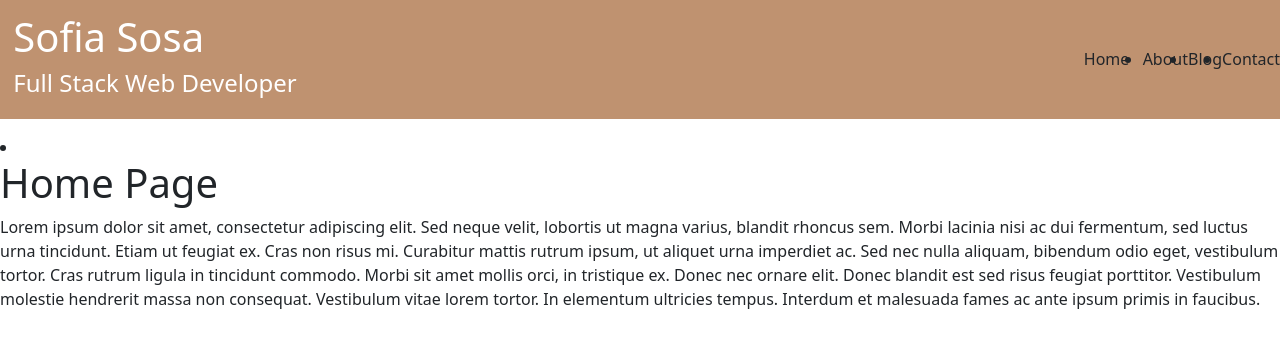
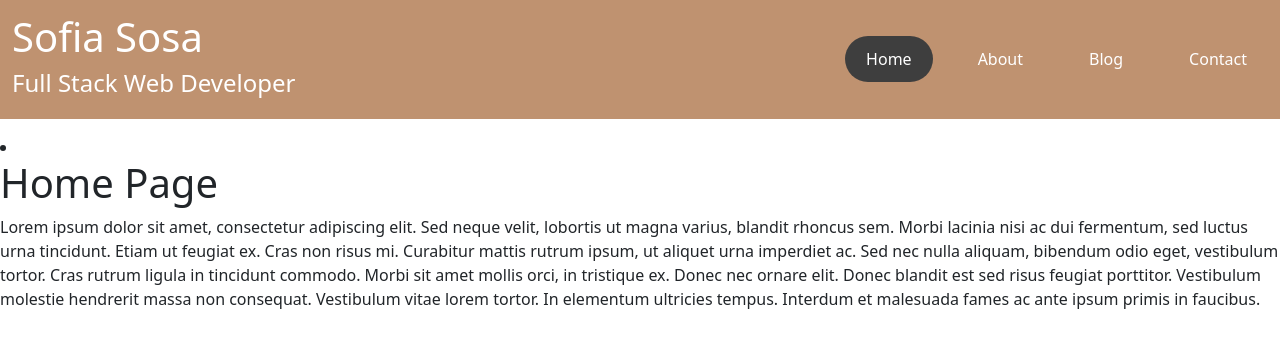
Before and after one commit to sofiasosa92/react-portfolio, a React (Create React App) app: page / in a window 1280 px wide. Shown: the top 348 px of the page. Built offline with nearby package versions, Linux system fonts and the light colour scheme.

Commit message:
added final styling to navbar

```diff
--- a/src/components/NavTabs.js
+++ b/src/components/NavTabs.js
@@ -1,49 +1,49 @@
 import React from 'react';
-
 
 function NavTabs({ currentPage, handlePageChange }) {
   return (
-
-<ul style={{backgroundColor: '#BF9270'}} className="navbar navbar-expand-lg navbar-dark">
-    <li class="container">
-   <a class="navbar-brand" href="/">
-    <h1>Sofia Sosa </h1>
-    <header><h4>Full Stack Web Developer</h4></header>
-  </a>
+    <ul style={{ backgroundColor: '#BF9270' }} className="navbar navbar-expand-lg navbar-dark">
+      <li class="container">
+        <a class="navbar-brand" href="/">
+          <h1>Sofia Sosa </h1>
+          <header><h4>Full Stack Web Developer</h4></header>
+        </a>
         <a
           href="#home"
           onClick={() => handlePageChange('Home')}
-
-          className={currentPage === 'Home' ? 'nav-link active' : 'nav-link'}>
+          className={currentPage === 'Home' ? "btn btn-no-outline btn-md btn-hover-color" : 'nav-link'}
+          style={{ borderRadius: '90px', backgroundColor: currentPage === 'Home' ? '#3e3e3e' : 'transparent', color: 'white', padding: '10px 20px' }}
+        >
           Home
         </a>
+
       </li>
-      <li className="nav-item">
+      <li type="button" class="btn btn-no-outline btn-hover-color  btn-md">
         <a
           href="#about"
           onClick={() => handlePageChange('About')}
-
-          className={currentPage === 'About' ? 'nav-link active' : 'nav-link'}
+          className={currentPage === 'About' ? "btn btn-no-outline btn-md btn-hover-color" : 'nav-link'}
+          style={{ borderRadius: '90px', backgroundColor: currentPage === 'About' ? '#3e3e3e' : 'transparent', color: 'white', padding: '10px 20px' }}
         >
           About
         </a>
       </li>
-      <li className="nav-item">
+      <li type="button" class="btn btn-no-outline btn-hover-color  btn-md">
         <a
           href="#blog"
           onClick={() => handlePageChange('Blog')}
-
-          className={currentPage === 'Blog' ? 'nav-link active' : 'nav-link'}
+          className={currentPage === 'Blog' ? "btn btn-no-outline btn-md btn-hover-color" : 'nav-link'}
+          style={{ borderRadius: '90px', backgroundColor: currentPage === 'Blog' ? '#3e3e3e' : 'transparent', color: 'white', padding: '10px 20px' }}
         >
           Blog
         </a>
       </li>
-      <li className="nav-item">
+      <li type="button" class="btn btn-no-outline btn-hover-color  btn-md">
         <a
           href="#contact"
           onClick={() => handlePageChange('Contact')}
-          // Check to see if the currentPage is `Contact`, and if so we use the active link class from bootstrap. Otherwise, we set it to a normal nav-link
-          className={currentPage === 'Contact' ? 'nav-link active' : 'nav-link'}
+          className={currentPage === 'Contact' ? "btn btn-no-outline btn-md btn-hover-color" : 'nav-link'}
+          style={{ borderRadius: '90px', backgroundColor: currentPage === 'Contact' ? '#3e3e3e' : 'transparent', color: 'white', padding: '10px 20px' }}
         >
           Contact
         </a>
```
Also changed, not shown: public/assets/css/style.css (line endings or trailing spaces).
